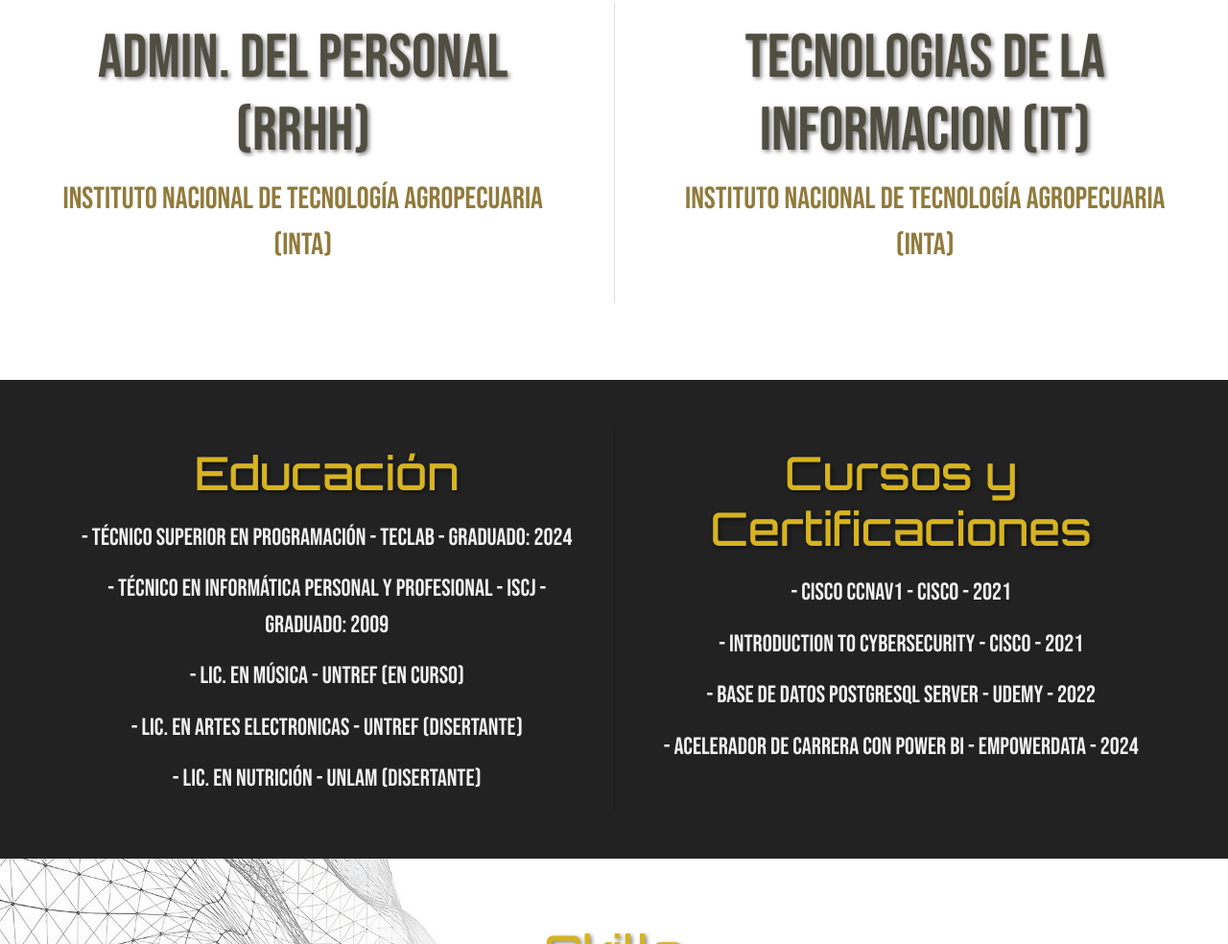
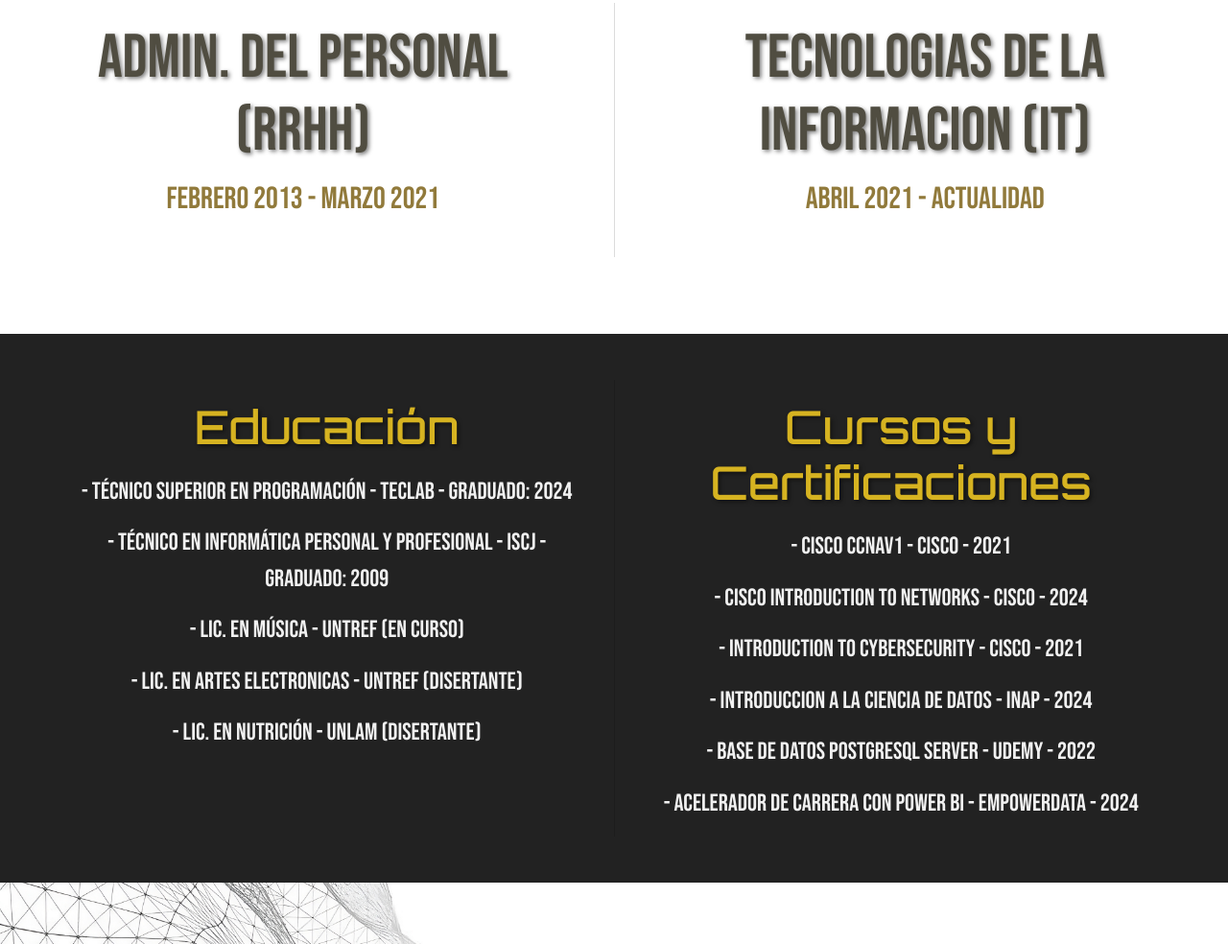
Before and after one commit to darioGuaraz/portfolio, a website: page index.html in a window 1280 px wide. Shown: the part 1194-2178 px from the top of the page at 96% size. Drawn offline with nearby package versions, Linux system fonts and the light colour scheme; files that its build step writes are made by us from their sources; a web font is replaced by a local one.

Commit message:
update cursos y certificaciones

```diff
--- a/index.html
+++ b/index.html
@@ -157,7 +157,7 @@
       <div class="containerJob">
         <div class="job">
           <h3>Admin. del Personal (RRHH)</h3>
-          <p>Instituto Nacional de Tecnología Agropecuaria (INTA)</p>
+          <p>Febrero 2013 - Marzo 2021</p>
           <ul>
             <li>-Autonomía en el área de administración del personal.</li>
             <li>
@@ -182,7 +182,7 @@
         <hr class="vertical-hr" />
         <div class="job">
           <h3>Tecnologias de la Informacion (IT)</h3>
-          <p>Instituto Nacional de Tecnología Agropecuaria (INTA)</p>
+          <p>Abril 2021 - Actualidad</p>
           <ul>
             <li>-Autonomía en tareas de soporte al usuario.</li>
             <li>-Gestión de incidencias mediante sistemas de tickets.</li>
@@ -230,8 +230,10 @@
 
         <div class="content-container">
           <h2 class="text-center">Cursos y Certificaciones</h2>
-          <p>- CISCO CCNAv1 - Cisco - 2021</p>
-          <p>- Introduction to Cybersecurity - Cisco - 2021</p>
+          <p>- CISCO CCNAv1 - CISCO - 2021</p>
+          <p>- CISCO Introduction to networks - CISCO - 2024</p>
+          <p>- Introduction to Cybersecurity - CISCO - 2021</p>
+          <P>- Introduccion a la Ciencia de Datos - INAP - 2024</P>
           <p>- Base de Datos PostgreSQL Server - Udemy - 2022</p>
           <p>- Acelerador de Carrera con Power BI - Empowerdata - 2024</p>
         </div>
```
